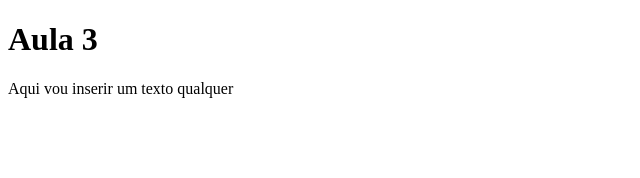
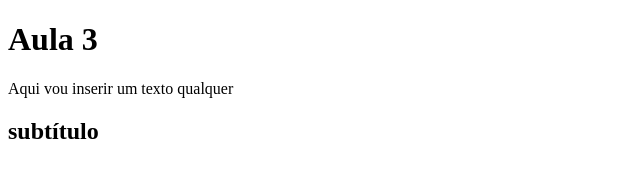
Before and after one commit to arielmbertola/aula3, a plain HTML site: page contato.html in a window 1280 px wide. Shown: the whole page, without its empty margins (0-640 px from the left). Drawn offline with Linux system fonts and the light colour scheme.

Commit message:
Inseri um subtítulo

```diff
--- a/contato.html
+++ b/contato.html
@@ -8,5 +8,7 @@
 <body>
     <h1>Aula 3</h1>
     <p>Aqui vou inserir um texto qualquer</p>
+
+    <h2>subtítulo</h2>
 </body>
 </html>
```
